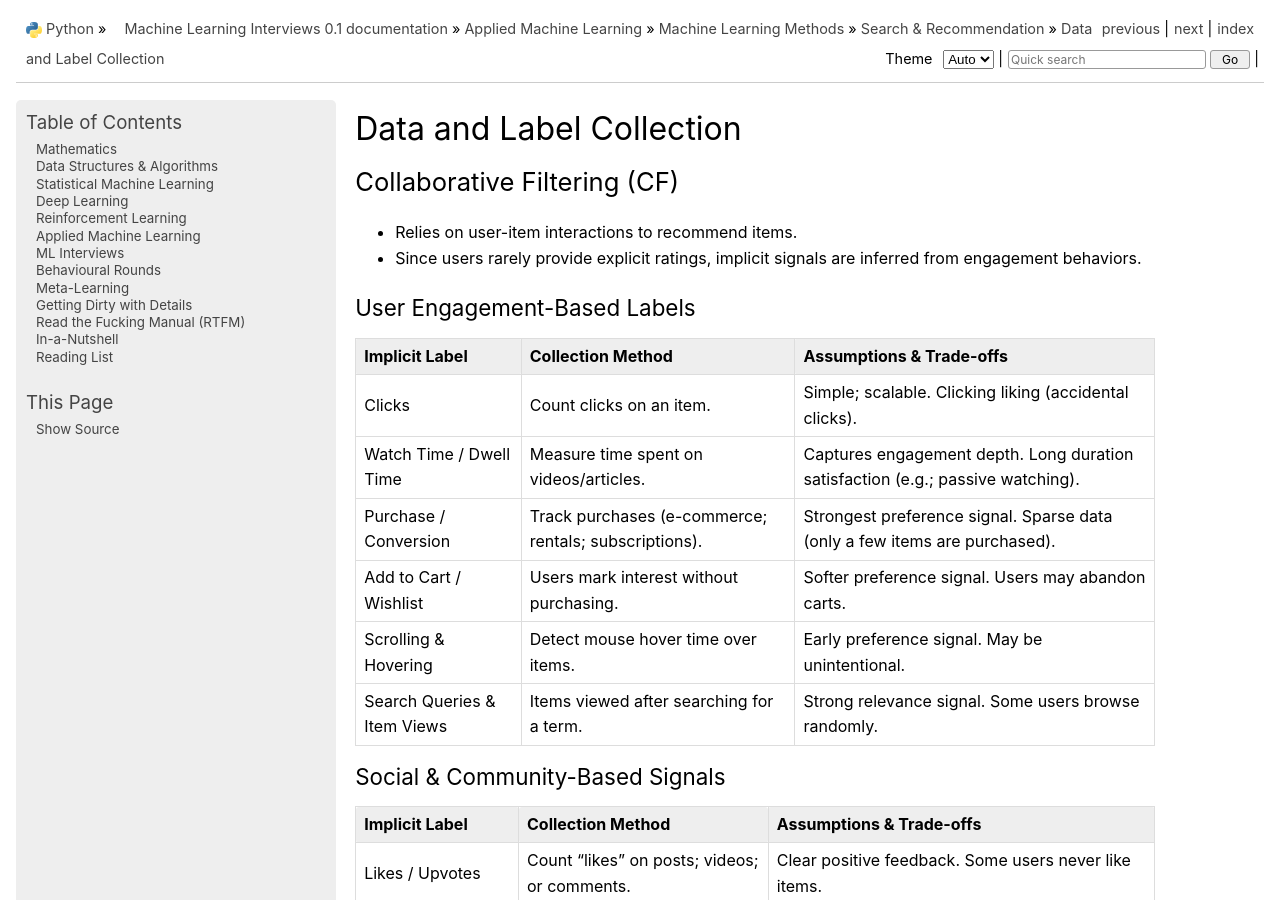
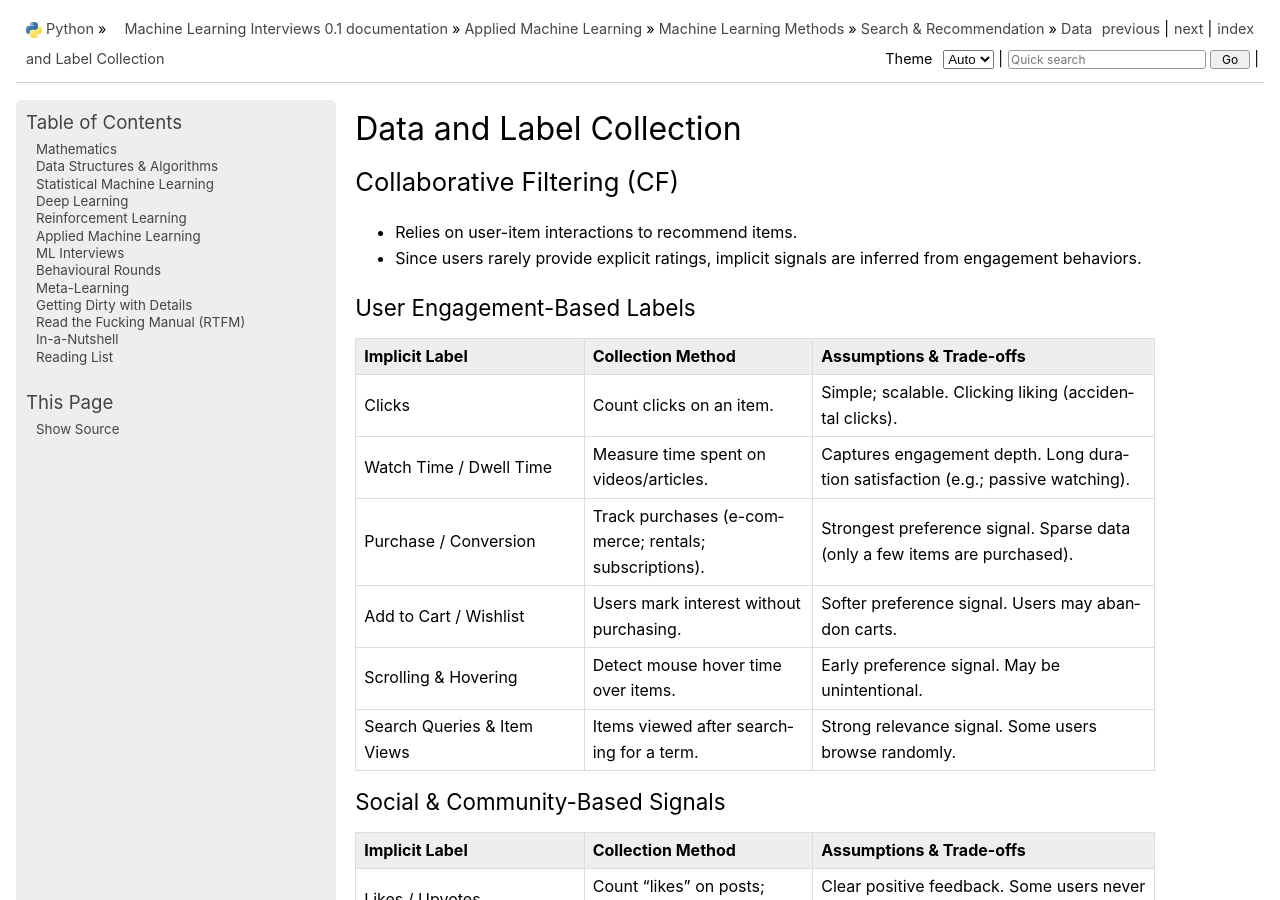
Before and after one commit to uselesstechjunks/leetcode, a Sphinx documentation site: the page built from docs/source/applied/methods/rs/data.rst, in a window 1280 px wide and 900 px high. Built offline with Sphinx 7.4.7, drawn with Linux system fonts in a browser that asks for light colours; pages that are not in the unit, such as notebooks, are missing from menus.

Commit message:
Update data.rst

```diff
--- a/docs/source/applied/methods/rs/data.rst
+++ b/docs/source/applied/methods/rs/data.rst
@@ -11,7 +11,8 @@ User Engagement-Based Labels
 ====================================================================================
 .. csv-table::
 	:header: "Implicit Label", "Collection Method", "Assumptions & Trade-offs"
-	:align: center
+	:align: left
+	:widths: 16, 16, 24
 
 		Clicks, Count clicks on an item.,  Simple; scalable.  Clicking  liking (accidental clicks).
 		Watch Time / Dwell Time, Measure time spent on videos/articles.,  Captures engagement depth.  Long duration  satisfaction (e.g.; passive watching).
@@ -24,7 +25,8 @@ Social & Community-Based Signals
 ====================================================================================
 .. csv-table::
 	:header: "Implicit Label", "Collection Method", "Assumptions & Trade-offs"
-	:align: center
+	:align: left
+	:widths: 16, 16, 24
 
 		Likes / Upvotes, Count "likes" on posts; videos; or comments.,  Clear positive feedback.  Some users never like items.
 		Shares / Retweets, Count how often users share content.,  Strong endorsement.  May share for controversy.
@@ -34,7 +36,8 @@ Negative Feedback & Implicit Dislikes
 ====================================================================================
 .. csv-table::
 	:header: "Implicit Label", "Collection Method", "Assumptions & Trade-offs"
-	:align: center
+	:align: left
+	:widths: 16, 16, 24
 
 		Skip / Bounce Rate, Detect when a user skips a song/video quickly.,  Identifies disinterest.  May skip for reasons unrelated to content.
 		Negative Actions, "Not Interested" clicks; downvotes; blocking content.,  Explicit dislike signal.  Only a subset of users take these actions.
@@ -50,7 +53,8 @@ Session-Based & Short-Term Context Labels
 ====================================================================================
 .. csv-table::
 	:header: "Implicit Label", "Collection Method", "Assumptions & Trade-offs"
-	:align: center
+	:align: left
+	:widths: 16, 16, 24
 
 		Recent Search Context, Track evolving search terms.,  Captures short-term needs.  Trends change quickly.
 		Location-Based Preferences, Match user location with nearby content.,  Useful for local recommendations.  Privacy-sensitive.
```
